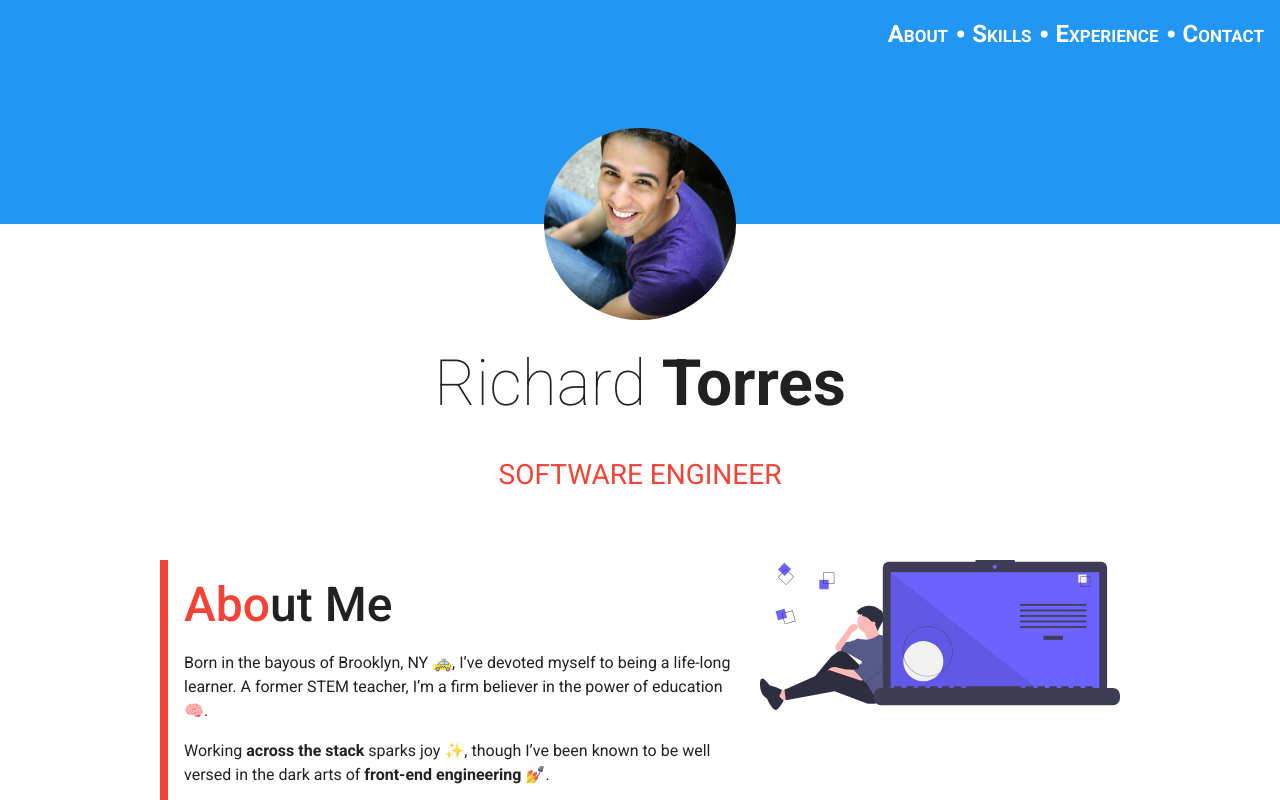
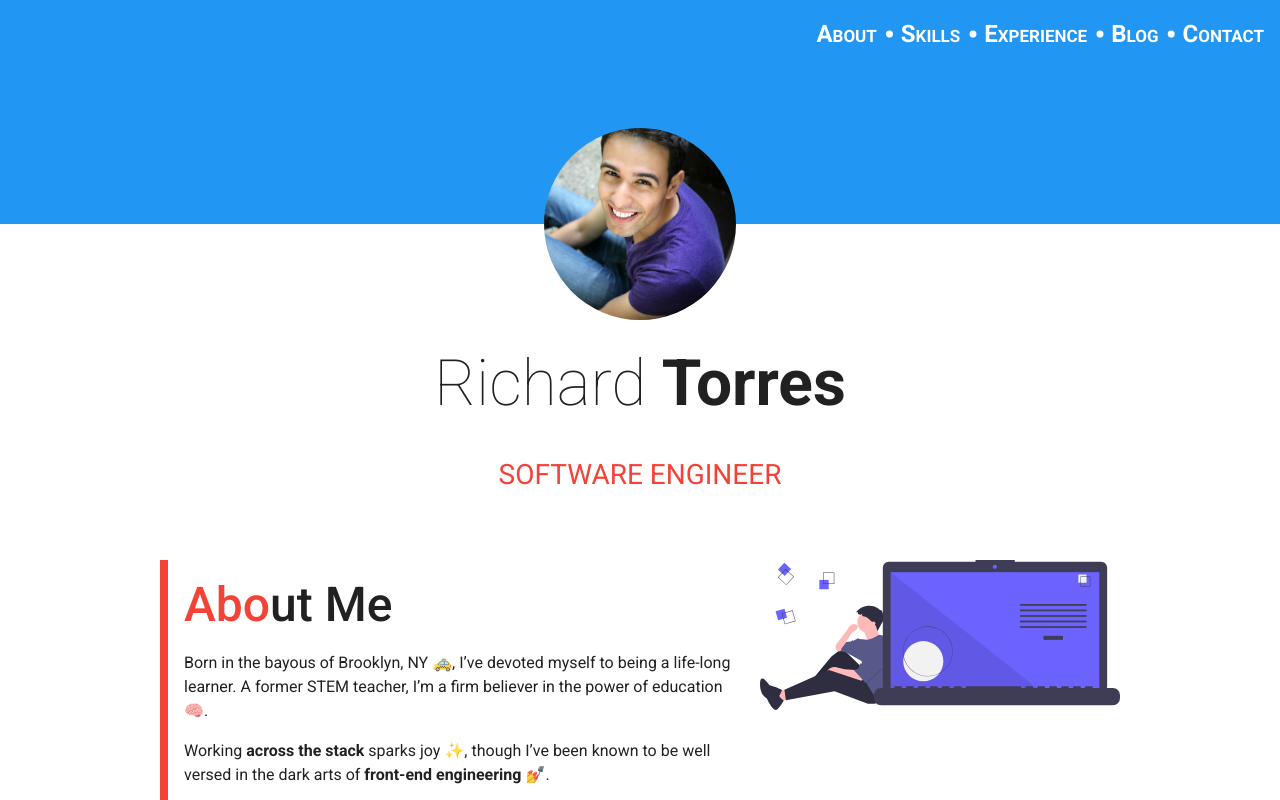
Before and after one commit to richardtorres314/richardtorres314.github.io, a Next.js app: page / in a window 1280 px wide. Shown: the top 800 px of the page. Built offline with nearby package versions, Linux system fonts and the light colour scheme.

Commit message:
adding blog to header

```diff
--- a/components/header/header.tsx
+++ b/components/header/header.tsx
@@ -22,6 +22,13 @@ const Header = () => {
           </a>
           <a href="#experience" onClick={handleOnClick}>
             Experience
+          </a>
+          <a
+            href="https://dev.to/richardtorres314"
+            target="_blank"
+            rel="noreferrer"
+          >
+            Blog
           </a>
           <a href="#contact" onClick={handleOnClick}>
             Contact
```
Also changed, not shown: 2 other files (tests, documents, lock files or other folders).
